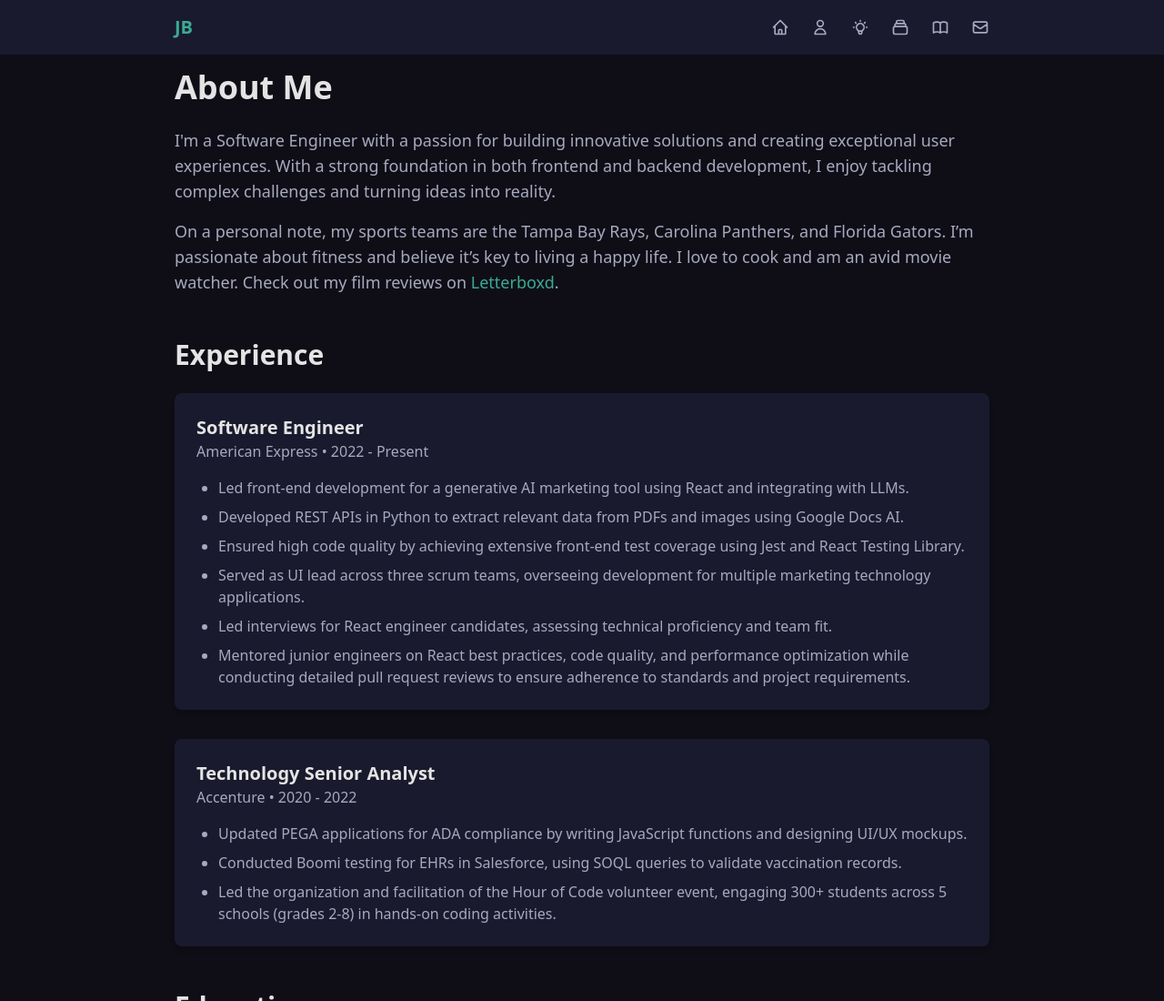
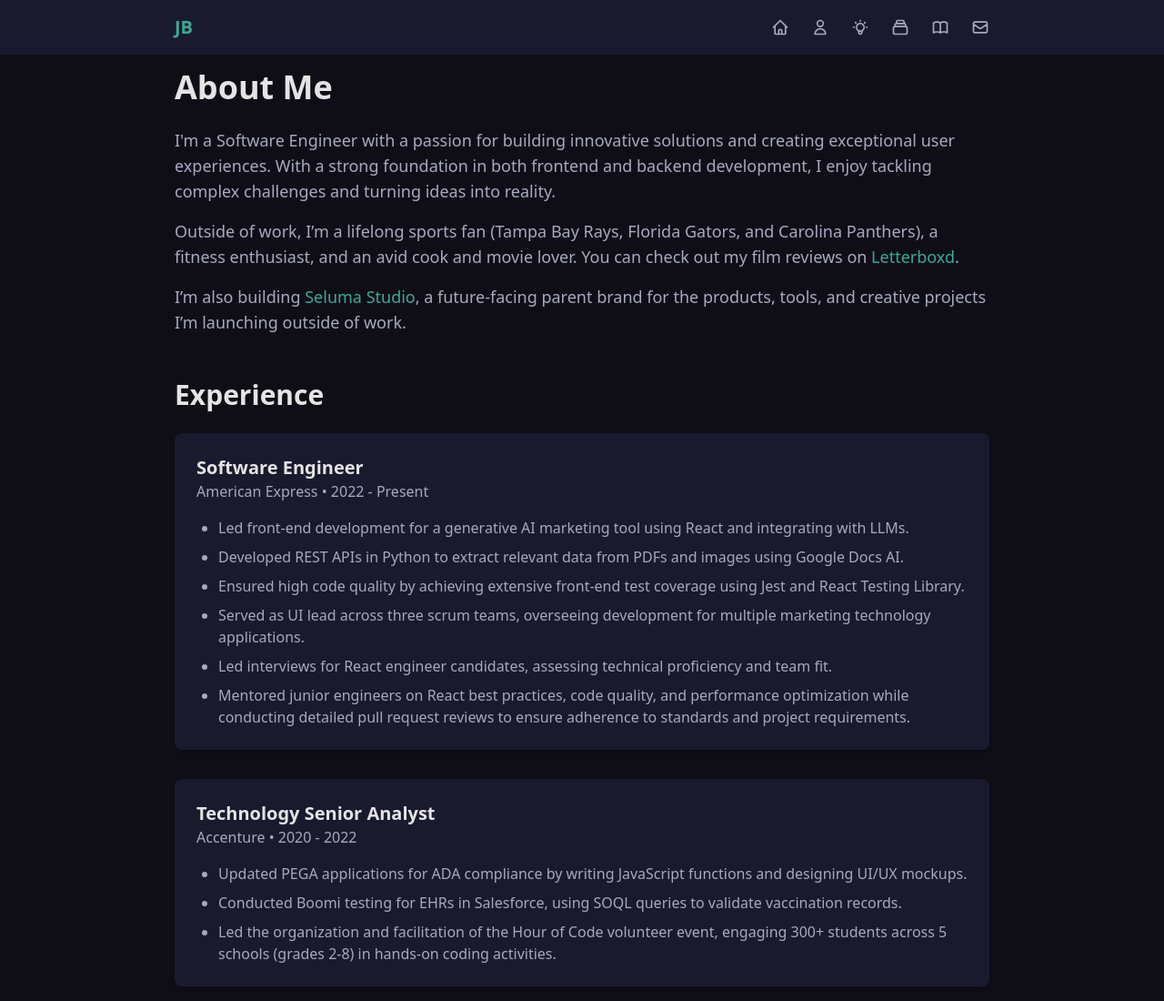
Before and after one commit to jrbuckley/PersonalWebsite, an Astro site: page /about in a window 1280 px wide. Shown: the top 1100 px of the page at 91% size. Built offline with nearby package versions, Linux system fonts and the light colour scheme; Astro itself is replaced by a stand-in of ours.

Commit message:
feat(index): include profile and parent company link

```diff
--- a/src/pages/about.astro
+++ b/src/pages/about.astro
@@ -12,9 +12,11 @@ import Layout from '../layouts/Layout.astro';
         With a strong foundation in both frontend and backend development, I enjoy tackling complex challenges and turning ideas into reality.
       </p>
       <p class="text-lg text-[color:var(--color-luxe-subtext)]">
-        On a personal note, my sports teams are the Tampa Bay Rays, Carolina Panthers, and Florida Gators.
-        I’m passionate about fitness and believe it’s key to living a happy life.
-        I love to cook and am an avid movie watcher. Check out my film reviews on <a href="https://letterboxd.com/hiphipjorge001/" target="_blank" class="text-[color:var(--color-luxe-accent)] hover:text-[color:var(--color-luxe-link)]">Letterboxd</a>.
+        Outside of work, I’m a lifelong sports fan (Tampa Bay Rays, Florida Gators, and Carolina Panthers), a fitness enthusiast, and an avid cook and movie lover.
+        You can check out my film reviews on <a href="https://letterboxd.com/hiphipjorge001/" target="_blank" class="text-[color:var(--color-luxe-accent)] hover:text-[color:var(--color-luxe-link)]">Letterboxd</a>.
+      </p>
+      <p class="text-lg text-[color:var(--color-luxe-subtext)]">
+        I’m also building <a href="https://selumastudio.com" target="_blank" class="text-[color:var(--color-luxe-accent)] hover:text-[color:var(--color-luxe-link)]">Seluma Studio</a>, a future-facing parent brand for the products, tools, and creative projects I’m launching outside of work.
       </p>
     </section>
 
--- a/src/pages/index.astro
+++ b/src/pages/index.astro
@@ -34,16 +34,16 @@ const latestPosts = posts
 		<div class="flex flex-col md:flex-row items-center gap-8">
 			<div class="w-48 h-48 rounded-full overflow-hidden border-4 border-[color:var(--color-luxe-accent)]">
 				<img
-					src="/profile.jpg"
+					src="/profile-image/profile.jpg"
 					alt="Jorge Buckley - Profile Picture"
-					class="w-full h-full object-cover"
+					class="w-full h-full object-cover scale-130 -translate-y-6 translate-x-2"
 					width="192"
 					height="192"
 				/>
 			</div>
 			<div class="text-center md:text-left">
 				<h1 class="text-4xl font-bold text-[color:var(--color-luxe-text)] mb-4">Jorge Buckley</h1>
-				<p class="text-xl text-[color:var(--color-luxe-subtext)] mb-6">Software Engineer</p>
+				<p class="text-xl text-[color:var(--color-luxe-subtext)] mb-6">Software Engineer • Founder of <a href="https://selumastudio.com" target="_blank" class="text-[color:var(--color-luxe-accent)] hover:text-[color:var(--color-luxe-link)] transition-colors">Seluma Studio</a> (coming soon)</p>
 				<div class="flex gap-4 justify-center md:justify-start">
 					<a href="/about" class="bg-[color:var(--color-luxe-accent)] text-[color:var(--color-luxe-text)] px-6 py-2 rounded-lg hover:opacity-90 transition-colors focus:outline-none focus:ring-2 focus:ring-[color:var(--color-luxe-accent)] focus:ring-offset-2" aria-label="Learn more about me">
 						About Me
```
Also changed, not shown: public/profile-image/profile.jpg (added).
